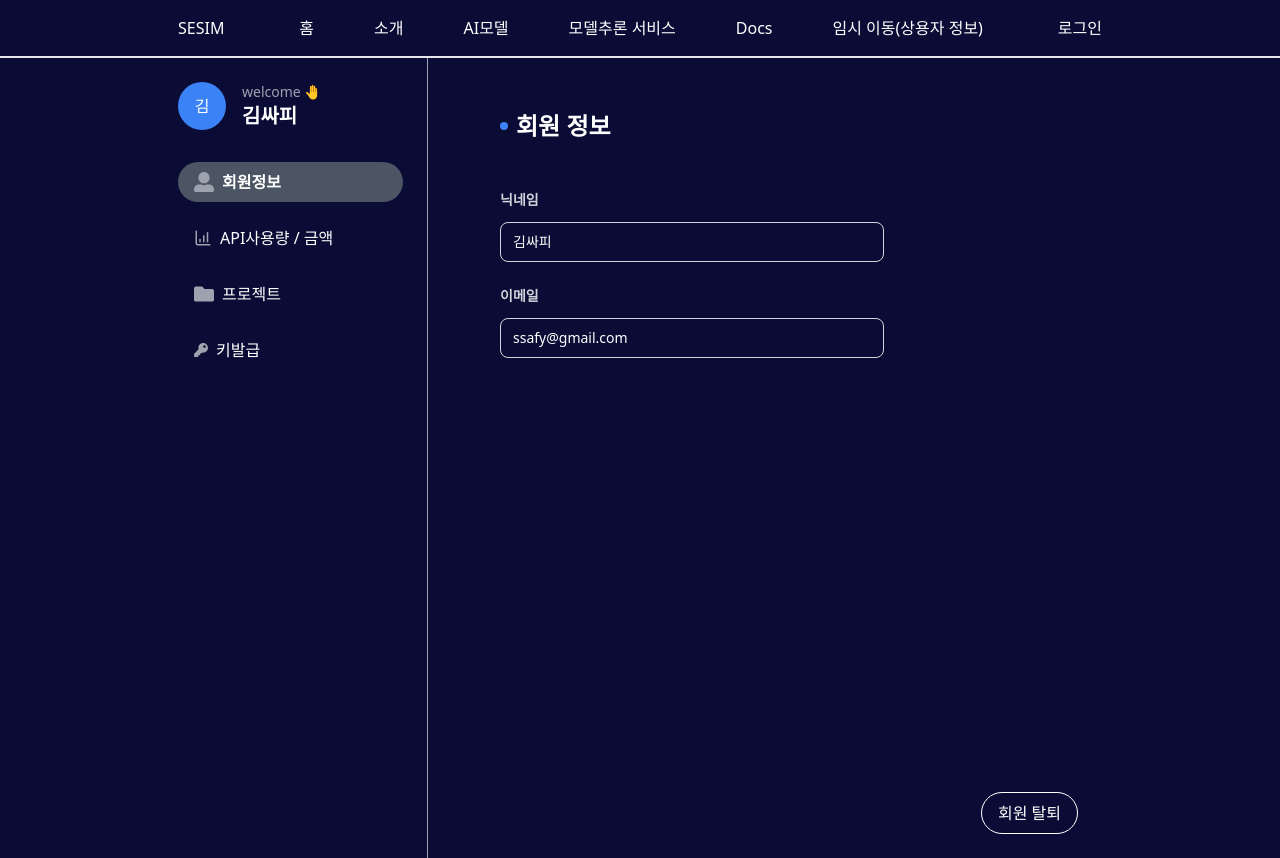
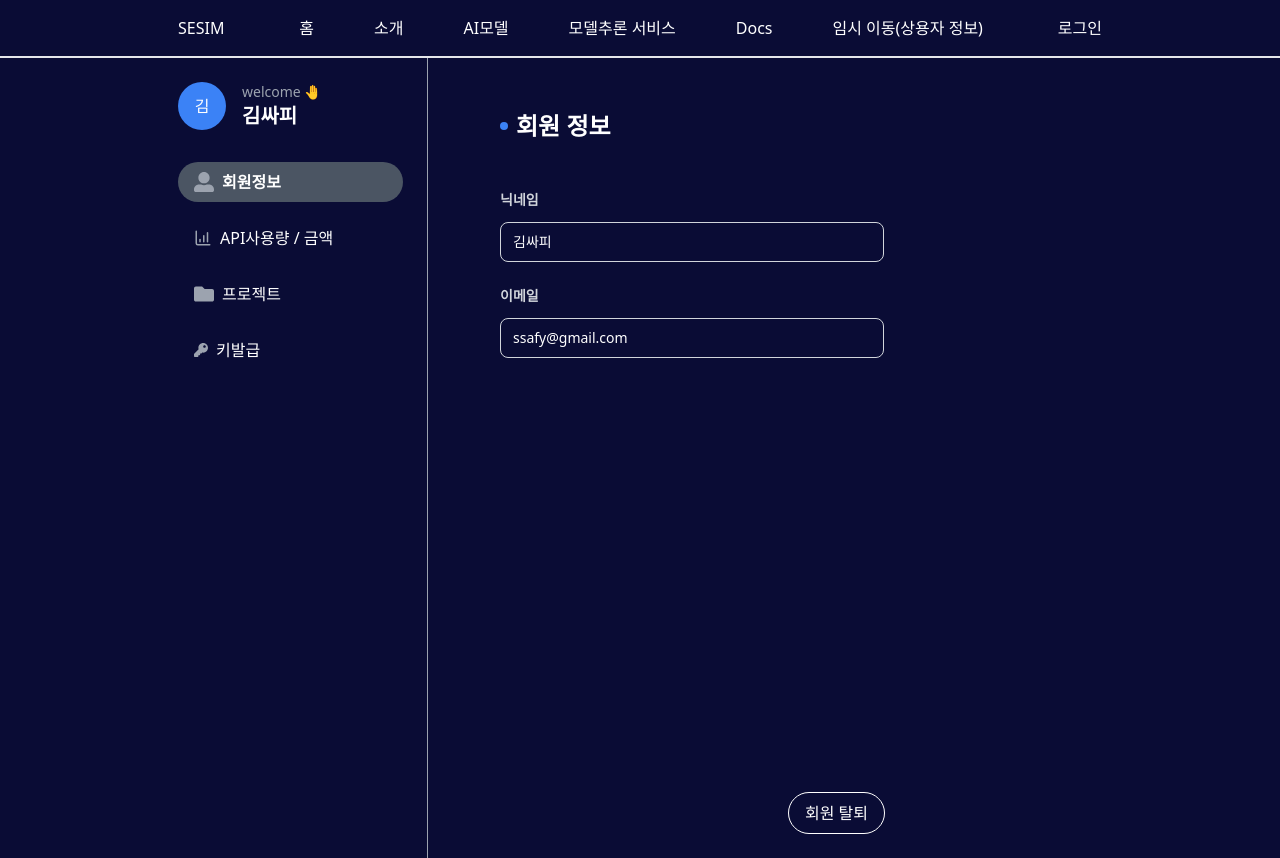
Before and after one commit to shunnnl/SESIM, a React (Vite) app in the folder fe/sesim/: page /userinfo in a window 1280 px wide. Built offline with nearby package versions, Linux system fonts and the light colour scheme.

Commit message:
design: 회원탈퇴버튼 위치수정[S12P31D109-167]

```diff
--- a/fe/sesim/src/pages/UserInfoPage.tsx
+++ b/fe/sesim/src/pages/UserInfoPage.tsx
@@ -13,12 +13,10 @@ const InfoField = ({ label, value }: { label: string; value: string }) => (
 export const UserInfoPage = () => {
   return (
     <div className="flex min-h-screen text-white bg-gradient-radial from-blue-900 via-indigo-900 to-black">
-      {/* 사이드바 */}
       <div className="mr-12">
         <Sidebar />
       </div>
 
-      {/* 콘텐츠 영역 */}
       <div className="flex flex-col flex-1 p-6 justify-between mt-4">
         <div>
           <h1 className="text-2xl font-semibold flex items-center gap-2 mt-3 mb-12">
@@ -30,8 +28,7 @@ export const UserInfoPage = () => {
           <InfoField label="이메일" value="ssafy@gmail.com" />
         </div>
 
-        {/* 하단 버튼 */}
-        <div className="w- mt-6 self-end">
+        <div className="w- mt-6 ml-72">
           <button className="px-4 py-2 border border-white text-white rounded-full bg-transparent hover:bg-white hover:text-gray-900 transition-colors duration-200">
             회원 탈퇴
           </button>
```
